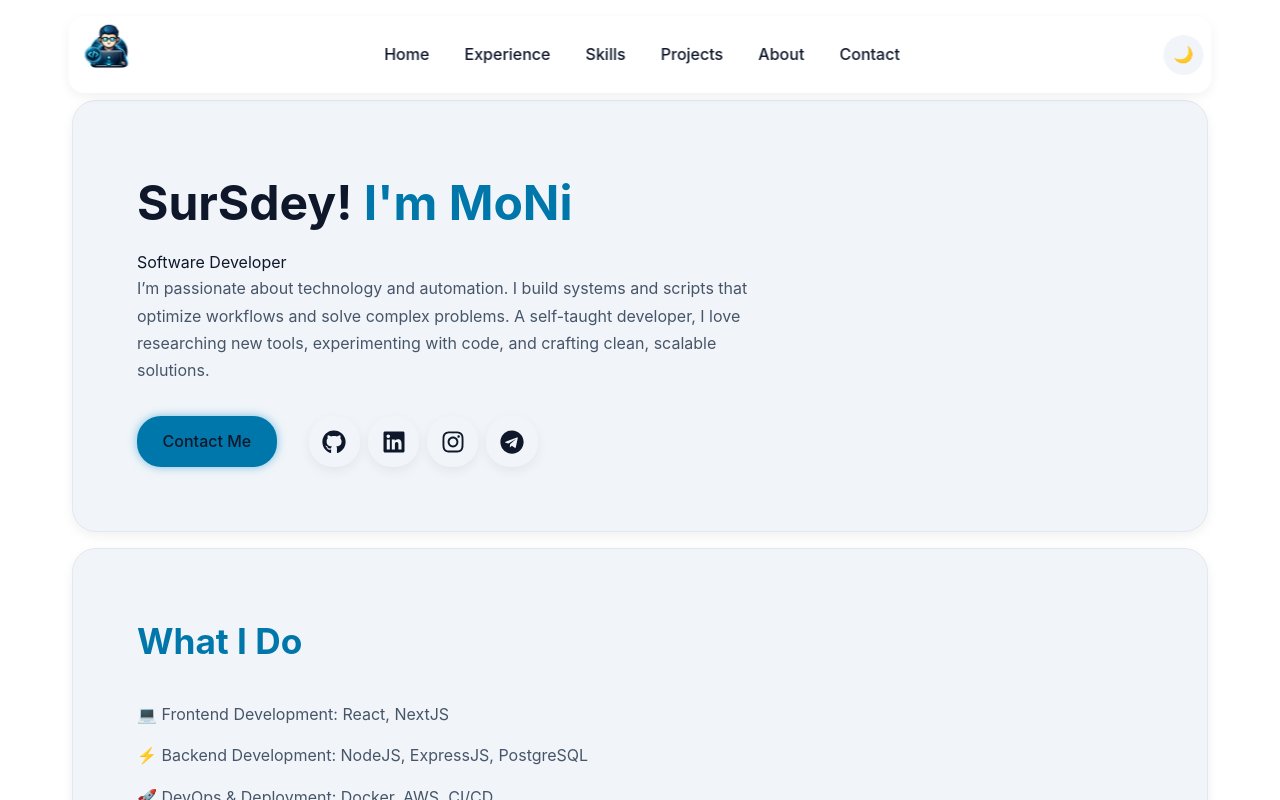
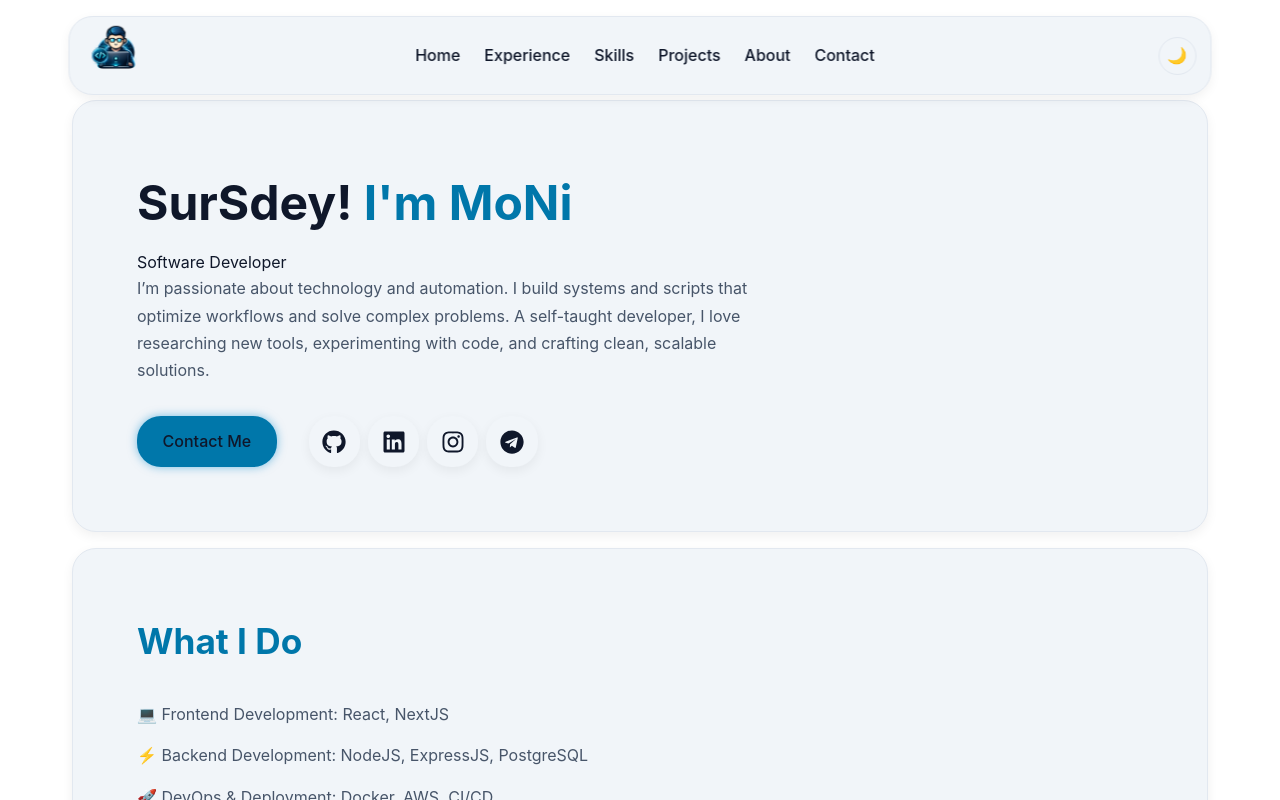
Before and after one commit to N-PanhaMony/portfolio_3.0.0, a React (Vite) app: page / in a window 1280 px wide. Shown: the top 800 px of the page. Built offline with nearby package versions, Linux system fonts and the light colour scheme.

Commit message:
Update on Navbar Scrolled

```diff
--- a/src/styles/navbar.css
+++ b/src/styles/navbar.css
@@ -6,23 +6,30 @@
   top: 1rem;
   left: 50%;
   transform: translateX(-50%);
-  background-color: var(--color-header-bg);
+  background-color: var(--color-section-bg);
   backdrop-filter: blur(12px);
   width: clamp(320px, 90vw, 1143px);
-  padding: 0.3rem 0.5rem;
-  border-radius: var(--radius-sm);
+  padding: 0.3rem 0.9rem;
+  border-radius: var(--radius-md);
   box-shadow: var(--shadow-light);
+  border: 1px solid var(--color-section-bg-alt);
   z-index: 2000;
   transition: all 0.3s ease;
 }
 
 
 .floating-header.scrolled {
+  font-size: 14px;
   width: clamp(300px, 70vw, 900px);
-  border-radius: var(--radius-md);
-  padding: 0.3rem 1rem;
-  box-shadow: 0 6px 18px rgba(0, 0, 0, 0.12);
+  padding: 0.2rem 0.9rem; /* slightly tighter */
+  border-radius: 999px; /* more pill-like when scrolled */
+  background-color: rgba(255, 255, 255, 0.75); /* glass feel */
+  backdrop-filter: blur(16px);
+  box-shadow: 0 8px 25px rgba(0, 0, 0, 0.12);
+  background-color: var(--color-section-bg);
+  border-color: var(--color-primary-hover);
 }
+
 .floating-header.scrolled:hover {
   box-shadow: 0 10px 30px rgba(0, 0, 0, 0.15);
 }
@@ -36,12 +43,12 @@
 
 .floating-header .nav-links {
   display: flex;
-  gap: 0.2rem;
+  gap: 0.1rem;
 }
 
 .floating-header .nav-links a {
   font-weight: 500;
-  padding: 0.5rem 1rem;
+  padding: 0.5rem 0.7rem;
   border-radius: 50px;
   display: flex;
   align-items: center;
@@ -71,12 +78,12 @@
 
 /* dark-mode */
 .theme-toggle {
-  margin-left: 1rem;
-  background: var(--color-section-bg);
-  border: none;
+  margin-left: 0.75rem; /* smaller, more balanced */
+  background: transparent;
+  border: 1px solid var(--color-section-bg-alt);
   border-radius: 50%;
-  width: 40px;
-  height: 40px;
+  width: 38px;
+  height: 38px;
   cursor: pointer;
   font-size: 1rem;
   display: flex;
@@ -85,8 +92,10 @@
   transition: all 0.3s ease;
 }
 
+
 .theme-toggle:hover {
   background: var(--color-primary);
   color: var(--color-bg);
-  box-shadow: var(--glow-primary);
+  box-shadow: 0 0 15px rgba(99, 102, 241, 0.4);
+  transform: rotate(10deg);
 }
```
